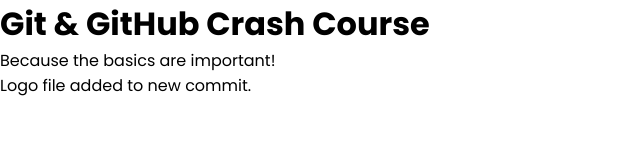
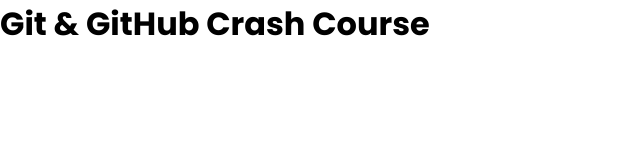
Before and after one commit to Ajspracrepo/first-demo-app, a plain HTML site: page index.html in a window 1280 px wide. Shown: the whole page, without its empty margins (0-640 px from the left). Drawn offline with Linux system fonts and the light colour scheme.

Commit message:
removed msg for ne branch

```diff
--- a/index.html
+++ b/index.html
@@ -9,7 +9,5 @@
   </head>
   <body>
     <h1>Git & GitHub Crash Course</h1>
-    <p>Because the basics are important!</p>
-    <p> Logo file added to new commit.</p>
-  </body>
+   </body>
 </html>
```
